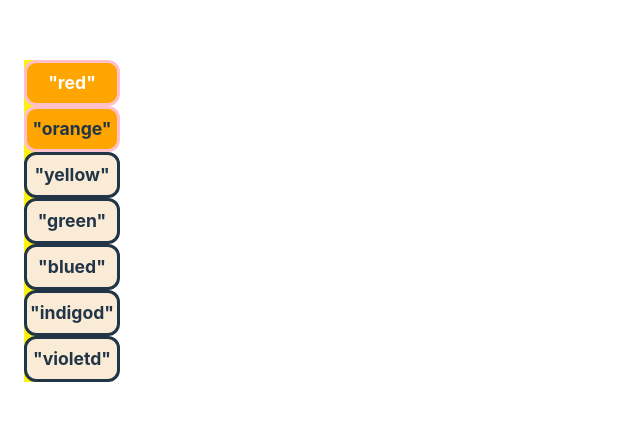
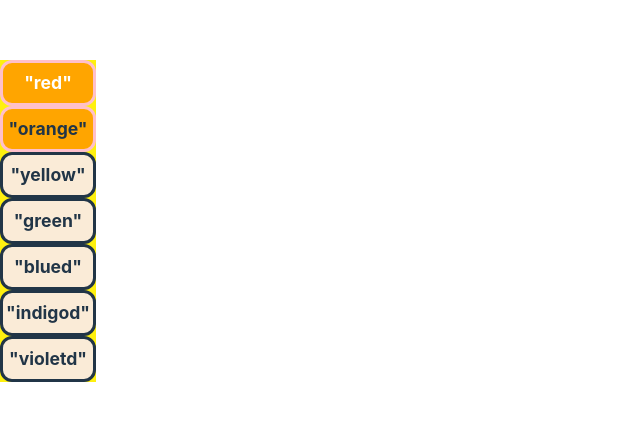
Before and after one commit to lcim/vite-test, a React (Vite) app: page / in a window 1280 px wide. Shown: the part 179-600 px from the top of the page, without its empty margins (0-640 px from the left). Built offline with nearby package versions, Linux system fonts and the light colour scheme.

Commit message:
commented out container width and margin

```diff
--- a/src/index.css
+++ b/src/index.css
@@ -21,8 +21,8 @@
   justify-content: space-around;
   align-items: center;
   text-align: center;
-  margin: auto;
-  width: 50%;
+  /* margin: auto;
+  width: 50%; */
 }
 .box {
   height: 40px;
```
